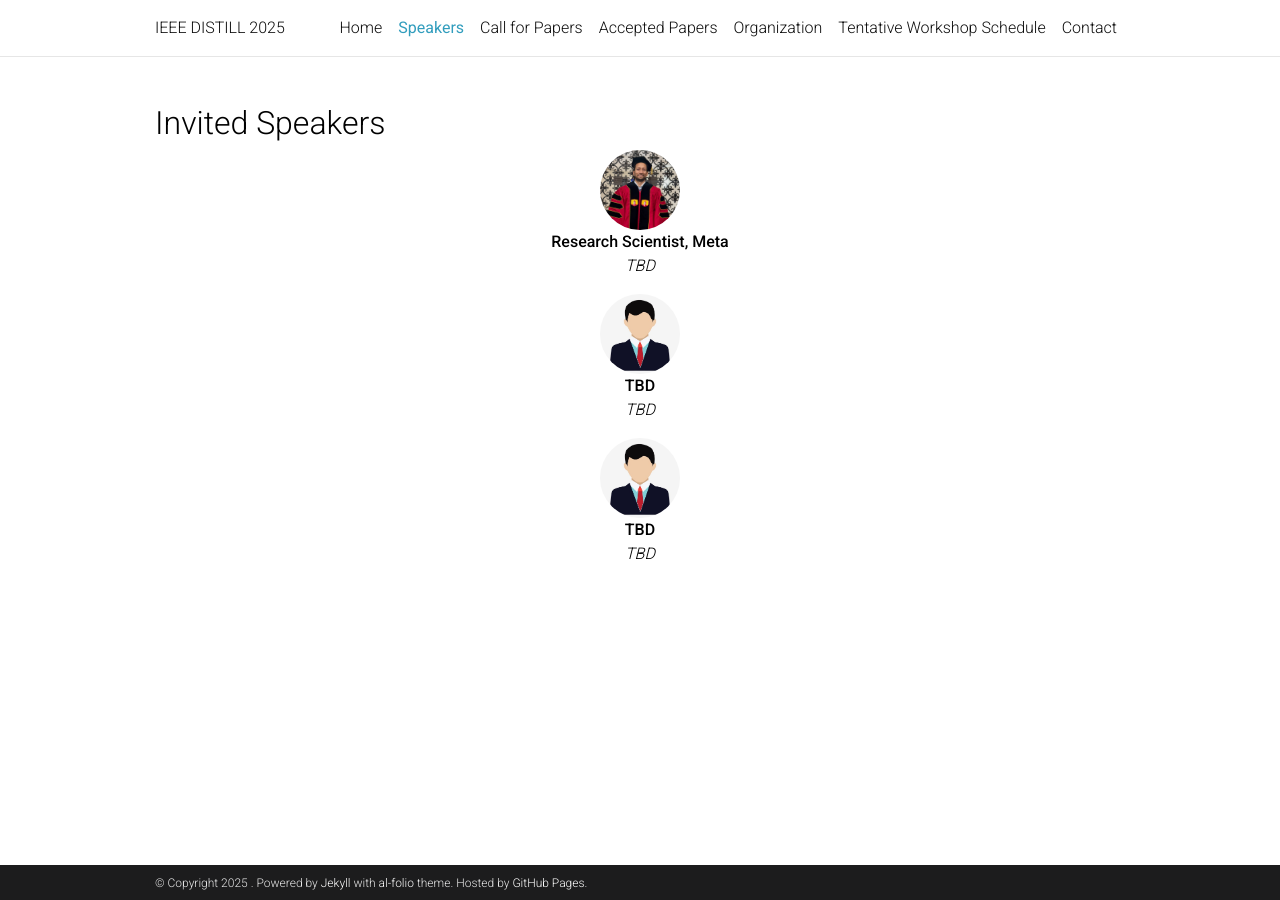
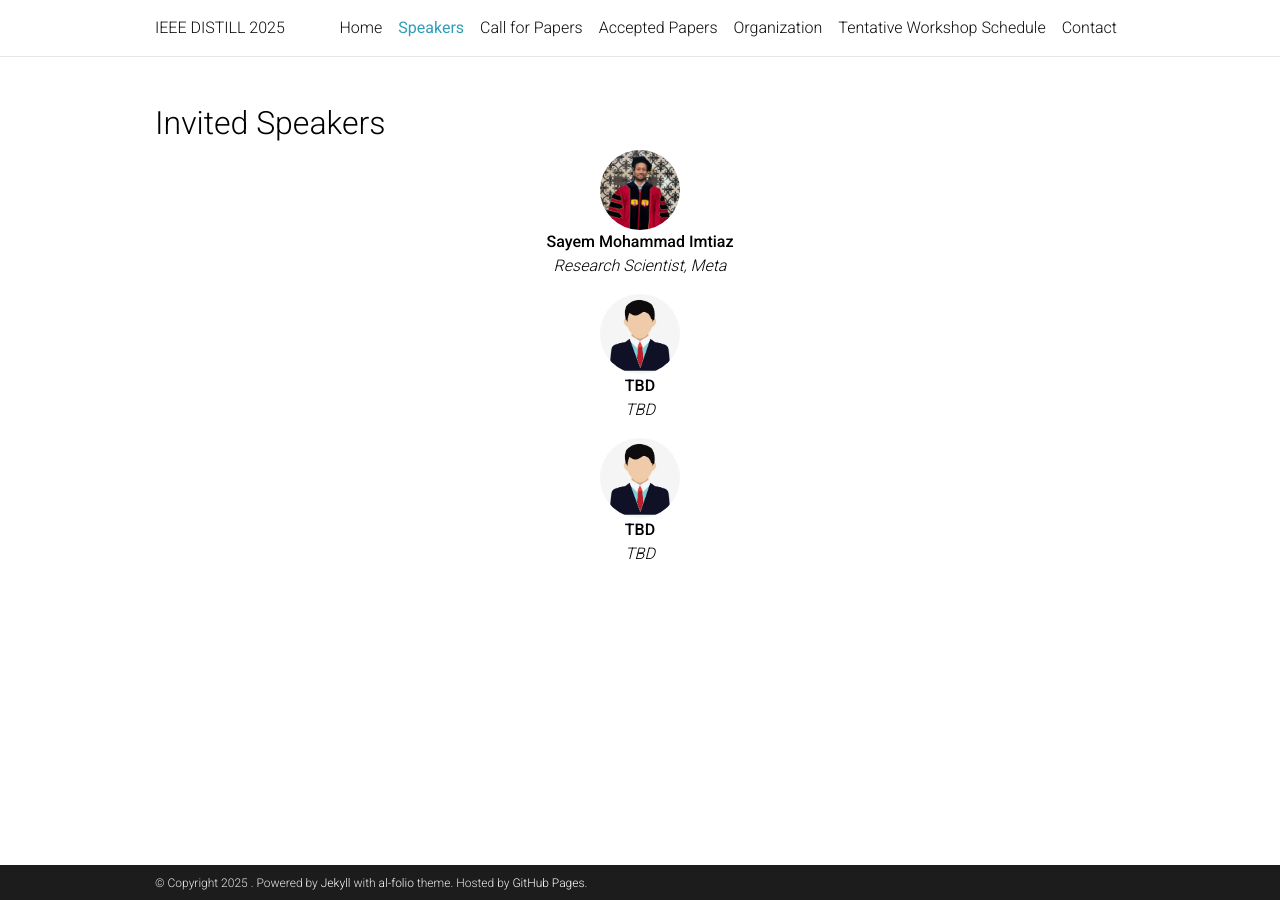
Before and after one commit to ieeedistill/ieeedistill.github.io, a Jekyll site: the page built from _pages/speakers.md, in a window 1280 px wide. Built offline with Jekyll 4.4.1, drawn with Linux system fonts in a browser that asks for light colours; comment, search, counter and statistics services are not loaded; a style sheet for code colours, icons or effects is not loaded.

Commit message:
Update speakers.md

```diff
--- a/_pages/speakers.md
+++ b/_pages/speakers.md
@@ -14,12 +14,12 @@ nav_order: 2
   <div class="team-member" style="text-align:center;">
     <img
       src="{{ '/assets/img/speakers/sayem.jpg' | relative_url }}"
-      alt="Sayem Mohammad Imtiaz"
+      alt="TBD"
       style="width:80px; height:80px; object-fit:cover; border-radius:50%;"
     />
     <p>
-      <strong>Research Scientist, Meta</strong><br>
-      <em>TBD</em>
+      <strong>Sayem Mohammad Imtiaz</strong><br>
+      <em>Research Scientist, Meta</em>
     </p>
   </div>
 
```
